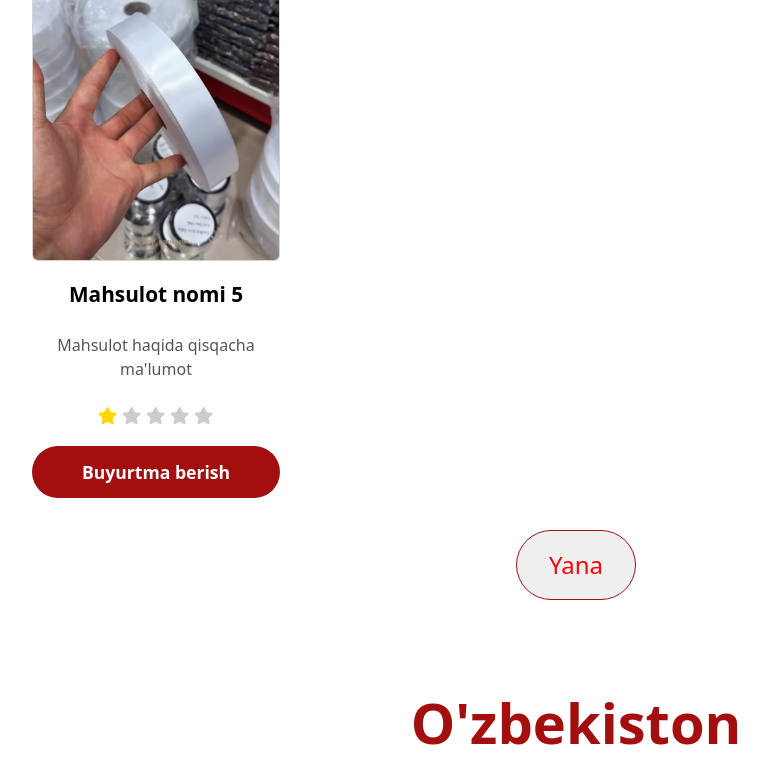
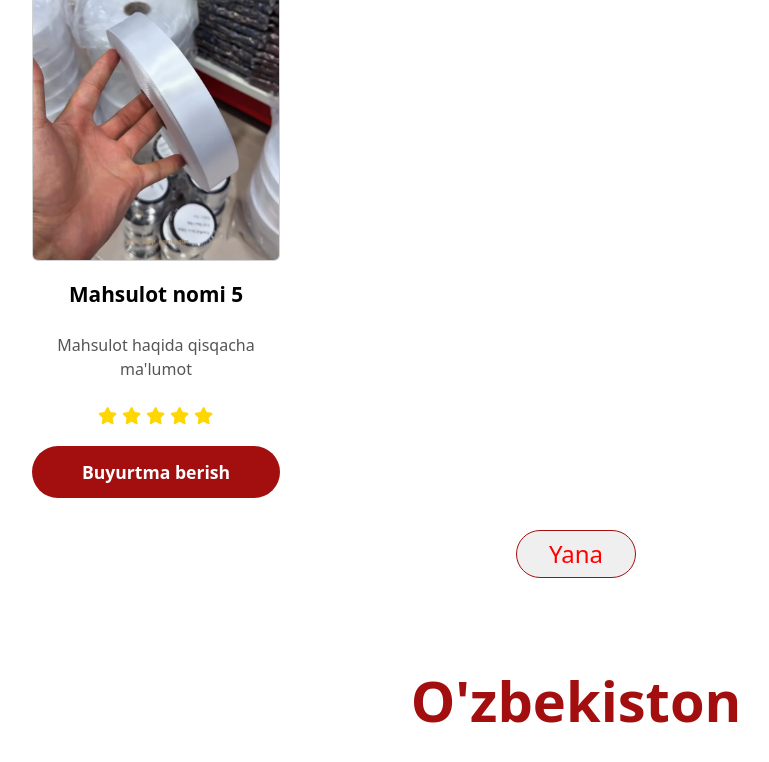
Before and after one commit to Xojiakbar-vscode/Tailor-React, a React (Vite) app: page / in a window 1280 px wide. Shown: the part 2527-3289 px from the top of the page, without its empty margins (64-833 px from the left). Built offline with nearby package versions, Linux system fonts and the light colour scheme.

Commit message:
4-versiya

```diff
--- a/src/components/ProductCard/ProductCard.css
+++ b/src/components/ProductCard/ProductCard.css
@@ -84,7 +84,7 @@
   color: #a30f0f;
   font-size: 1.5rem;
   border: 1px solid #a30f0f;
-  padding: 1rem 2rem;
+  padding: .3rem 2rem;
   border-radius: 3rem;
   cursor: pointer;
   transition: all 0.3s ease;
--- a/src/components/ProductCard/ProductCard.jsx
+++ b/src/components/ProductCard/ProductCard.jsx
@@ -5,7 +5,7 @@ import { Link } from 'react-router-dom';
 import satinImg from "../../assets/satin.png";
 const ProductCard = ({ product }) => {
   const [isFavorite, setIsFavorite] = useState(false);
-  const [rating, setRating] = useState(1); // Default 1 star rating
+  const [rating, setRating] = useState(5); // Default 1 star rating
 
   const toggleFavorite = () => {
     setIsFavorite(!isFavorite);
--- a/src/sotuv/CartModal/CartModal.css
+++ b/src/sotuv/CartModal/CartModal.css
@@ -1,7 +1,7 @@
 /* ==== Modal umumiy ==== */
 .cart-modal .modal-content {
   min-height: 90vh;
-  max-height: 90vh;
+  max-height: 100vh;
   display: flex;
   flex-direction: column;
   padding: 0;
@@ -90,11 +90,11 @@
   font-weight: 600;
   cursor: pointer;
 }
-.button-footer button:hover {
+/* .button-footer button:hover {
   background: none;
   border: 1px solid #A30F0F;
   color: #A30F0F;
-}
+} */
 
 /* ==== O‘ng panel ==== */
 .cartsection {
--- a/src/sotuv/CartModal/CartModal.jsx
+++ b/src/sotuv/CartModal/CartModal.jsx
@@ -124,13 +124,13 @@ const CartModal = ({ show, onHide }) => {
             <a href="tel:+998913560408">+998 (91) 356-04-08</a>
             <div className="button-footer">
               <button
-                onClick={() => setShowOldOrders(false)}
+                onClick={() => setShowOldOrders(true)}
                 className={!showOldOrders ? "active" : ""}
               >
                 Yangi buyurtmalar
               </button>
               <button
-                onClick={() => setShowOldOrders(true)}
+                onClick={() => setShowOldOrders(false)}
                 className={showOldOrders ? "active" : ""}
               >
                 Qilingan buyurtmalar
--- a/src/sotuv/CatalogModal/CatalogModal.css
+++ b/src/sotuv/CatalogModal/CatalogModal.css
@@ -171,7 +171,7 @@
 
 .card-product-container {
   display: grid;
-  grid-template-columns: repeat(auto-fill, minmax(200px, 1fr));
+  grid-template-columns: repeat(auto-fill, minmax(150px, 1fr));
   gap: 1.5rem;
   margin-bottom: 2rem;
 }
@@ -179,7 +179,8 @@
 .card-product-container article {
   background-color: white;
   border-radius: 10px;
-  padding: 1rem;
+  width: 100%;
+  /* padding: 1rem; */
   box-shadow: 0 2px 5px rgba(0,0,0,0.1);
 }
 
@@ -190,7 +191,7 @@
 
 .photo-container img {
   width: 100%;
-  height: 150px;
+  height: auto;
   object-fit: contain;
 }
 
--- a/src/sotuv/Filters/Filters.css
+++ b/src/sotuv/Filters/Filters.css
@@ -37,7 +37,7 @@ padding: .5rem 1rem;
 }
 
 /* 📌 768px - 991px oralig‘ida butunlay yo‘qoladi */
-@media (min-width: 768px) and (max-width: 991px) {
+@media (min-width: 320px) and (max-width: 991px) {
   .filters {
     display: none;
   }
--- a/src/sotuv/Header/Header.css
+++ b/src/sotuv/Header/Header.css
@@ -146,4 +146,14 @@
     width: 100%;
     margin: 0.5rem 0;
   }
+  .header-container{
+    justify-content: center;
+    align-items: center;
+  }
+  .catalog-button{
+    display: none;
+  }
+  .icon-group{
+    display: none;
+  }
 }
--- a/src/sotuv/ProductCard/ProductCard.jsx
+++ b/src/sotuv/ProductCard/ProductCard.jsx
@@ -7,7 +7,7 @@ import satinImg from "../../assets/satin.png"; // ✅ Bir marta import qilinadi
 
 const ProductCard = ({ product }) => {
   const [isFavorite, setIsFavorite] = useState(false);
-  const [rating, setRating] = useState(1);
+  const [rating, setRating] = useState(4);
 
   const toggleFavorite = () => {
     setIsFavorite(!isFavorite);
```
Also changed, not shown: src/index.css (line endings or trailing spaces).
